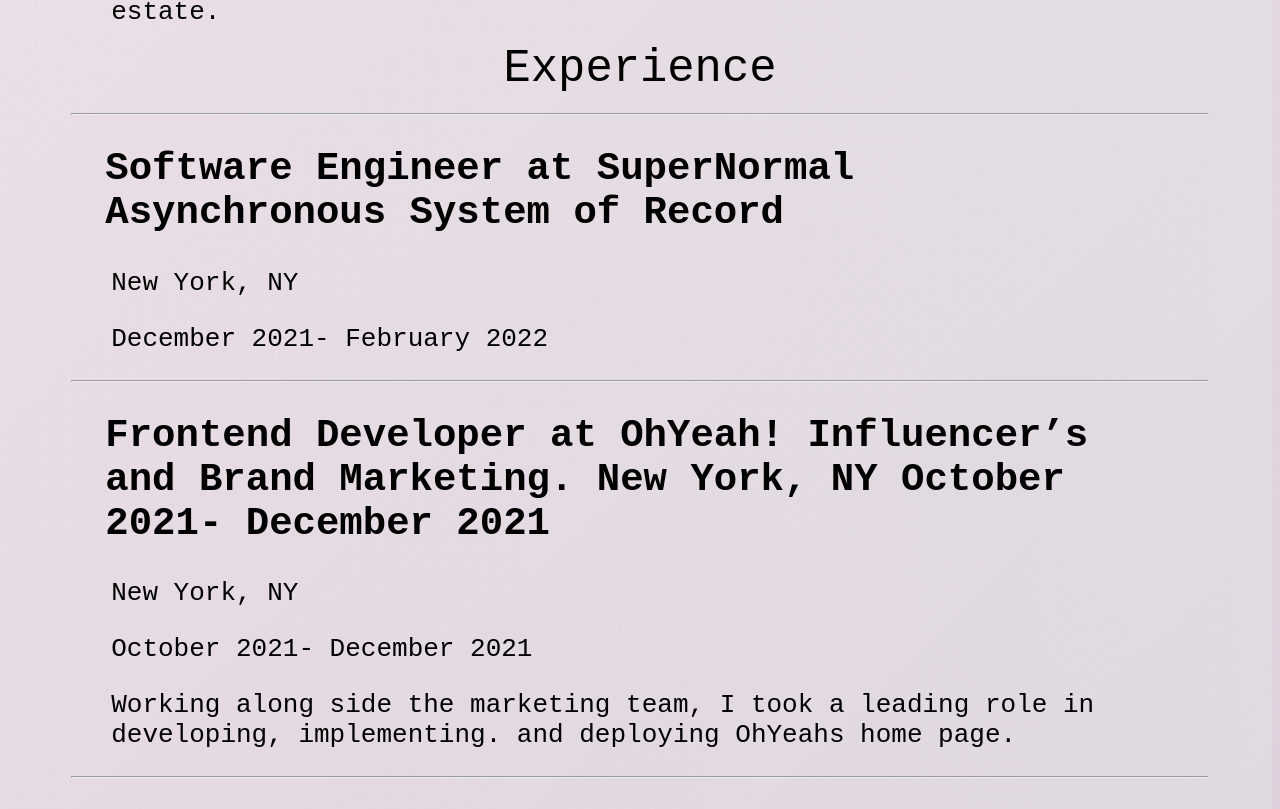
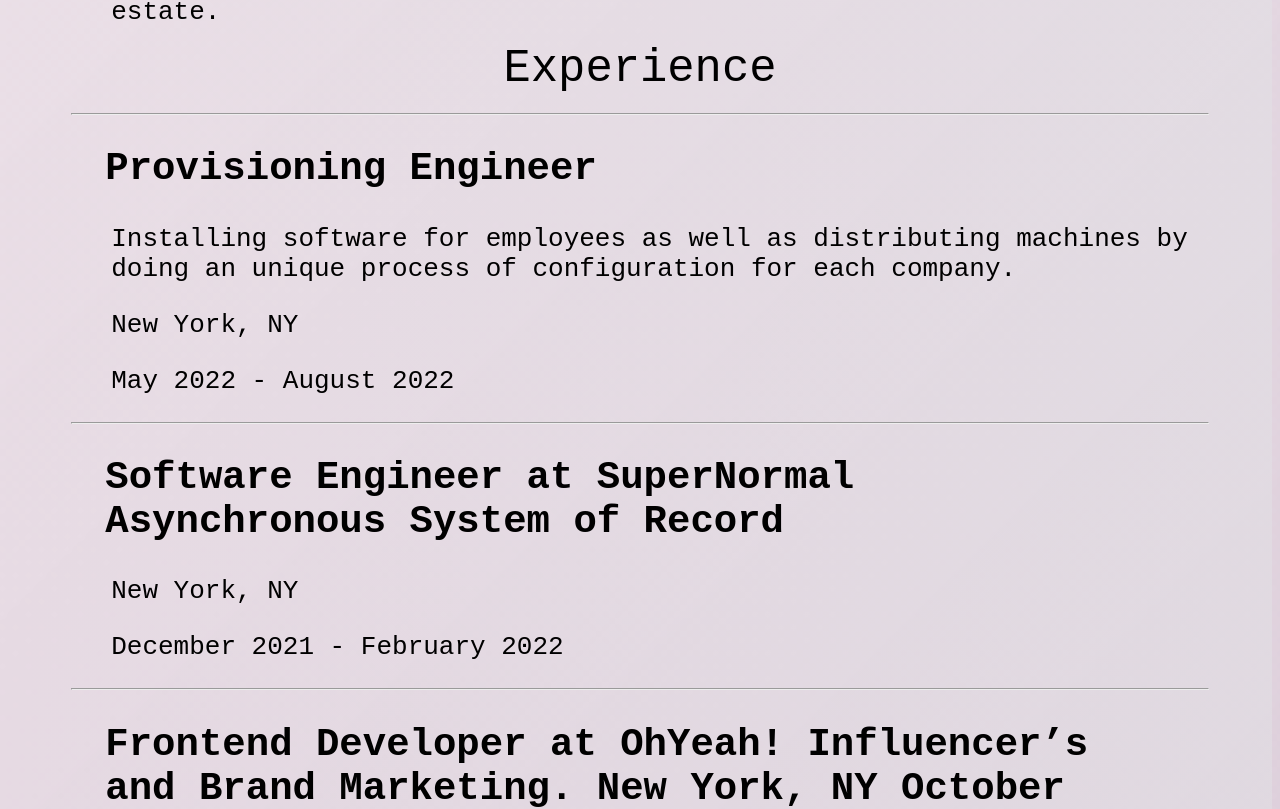
Before and after one commit to sarisgar28/sara-portfolio, a Next.js app: page / in a window 1280 px wide. Shown: the part 951-1760 px from the top of the page. Built offline with nearby package versions, Linux system fonts and the light colour scheme.

Commit message:
updating resume

```diff
--- a/pages/index.js
+++ b/pages/index.js
@@ -34,6 +34,20 @@
        </Col>
        <Col sm={4}>
        <h1> Experience</h1>
+       <hr className="separator"></hr>
+         <h2>
+          Provisioning Engineer
+         </h2>
+         <ol>
+          Installing software for employees as well as distributing machines
+          by doing an unique process of configuration for each company.
+          </ol>
+          <ol>
+          New York, NY
+          </ol>
+          <ol>
+         May 2022 - August 2022
+          </ol>
          <hr className="separator"></hr>
          <h2>
           Software Engineer at SuperNormal Asynchronous System of Record
@@ -42,19 +56,19 @@
           New York, NY
           </ol>
           <ol>
-         December 2021- February 2022
+         December 2021 - February 2022
           </ol>
           <hr className="separator"></hr>
           <h2>
           Frontend Developer at OhYeah!  Influencer’s and Brand Marketing.
            New York, NY
-            October 2021- December 2021
+            October 2021 - December 2021
          </h2>
           <ol>
           New York, NY
           </ol>
           <ol>
-          October 2021- December 2021
+          October 2021 - December 2021
           </ol>
           <ol>
           Working along side the marketing team, I took a leading role in developing,
```
